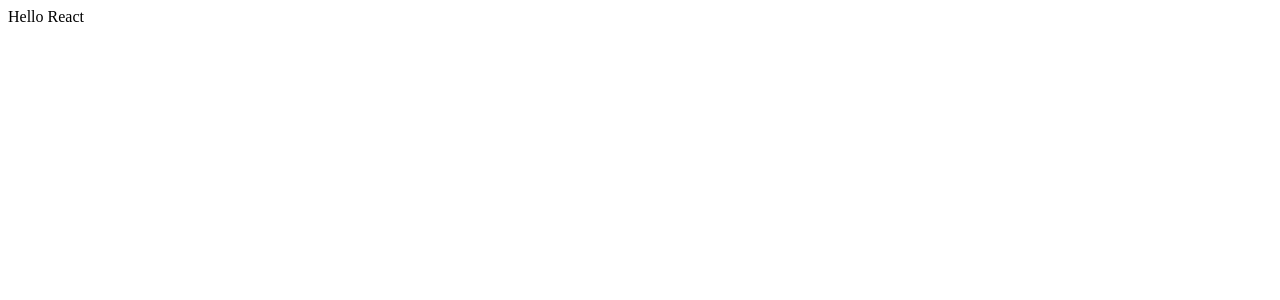
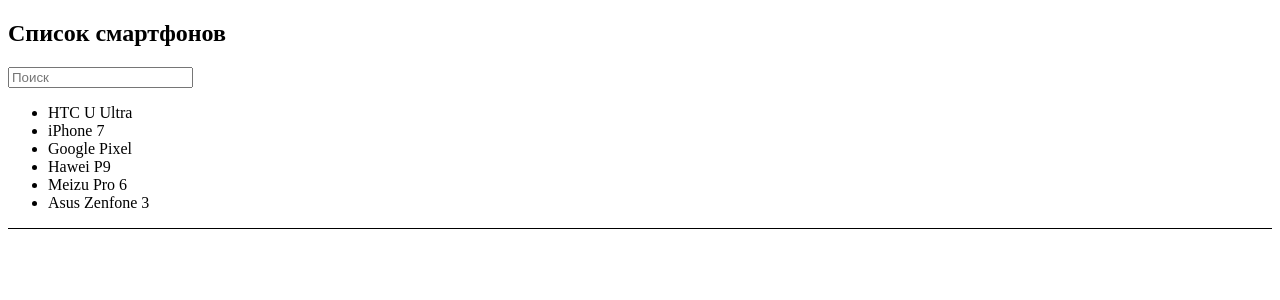
Before and after one commit to A-Vershinin/react-base-components, a React app: page / in a window 1280 px wide. Shown: the top 300 px of the page. Built offline with nearby package versions, Linux system fonts and the light colour scheme.

Commit message:
add component List

```diff
--- /dev/null
+++ b/src/js/components/List/List.jsx
@@ -0,0 +1,55 @@
+import React from 'react';
+
+class Item extends React.Component {
+	render() {
+		return <li>{this.props.name}</li>;
+	}
+}
+
+class SearchPlugin extends React.Component{
+	constructor(props){
+		super(props);
+		this.onTextChanged = this.onTextChanged.bind(this);
+	}
+
+	onTextChanged(e){
+		const text = e.target.value.trim();   // удаляем пробелы
+		this.props.filter(text); // передаем введенный текст в родительский компонент
+	}
+
+	render() {
+		return <input placeholder="Поиск" onChange={this.onTextChanged} />;
+	}
+}
+
+class List extends React.Component {
+	constructor(props){
+		super(props);
+		this.state = { items: this.props.data.items};
+		this.filterList = this.filterList.bind(this);
+	}
+
+	filterList(text) {
+		const filteredList = this.props.data.items.filter(function(item){
+			return item.toLowerCase().search(text.toLowerCase()) !== -1;
+		});
+		this.setState({items: filteredList});
+	}
+
+	render() {
+		return(
+			<div style={{marginBottom: "20px", borderBottom: "1px solid black"}}>
+				<h2>{this.props.data.title}</h2>
+				<SearchPlugin filter={this.filterList} />
+				<ul>
+					{
+						this.state.items.map(function(item){
+							return <Item key={item} name={item} />
+						})
+					}
+				</ul>
+			</div>);
+	}
+}
+
+export default List;
--- a/src/js/demo.jsx
+++ b/src/js/demo.jsx
@@ -1,4 +1,19 @@
 import React from "react";
+import List from "./components/List/List.jsx";
+
+
+const propsValues = {
+	title: "Список смартфонов",
+	items: [
+		"HTC U Ultra",
+		"iPhone 7",
+		"Google Pixel",
+		"Hawei P9",
+		"Meizu Pro 6",
+		"Asus Zenfone 3"
+	]
+};
+
 
 class DemoProjects extends React.Component {
   constructor(props) {
@@ -8,7 +23,9 @@
 
   render() {
       return (
-        <div>Hello React</div>
+        <div>
+          <List data={propsValues}/>
+        </div>
         );
     }
 }
```
